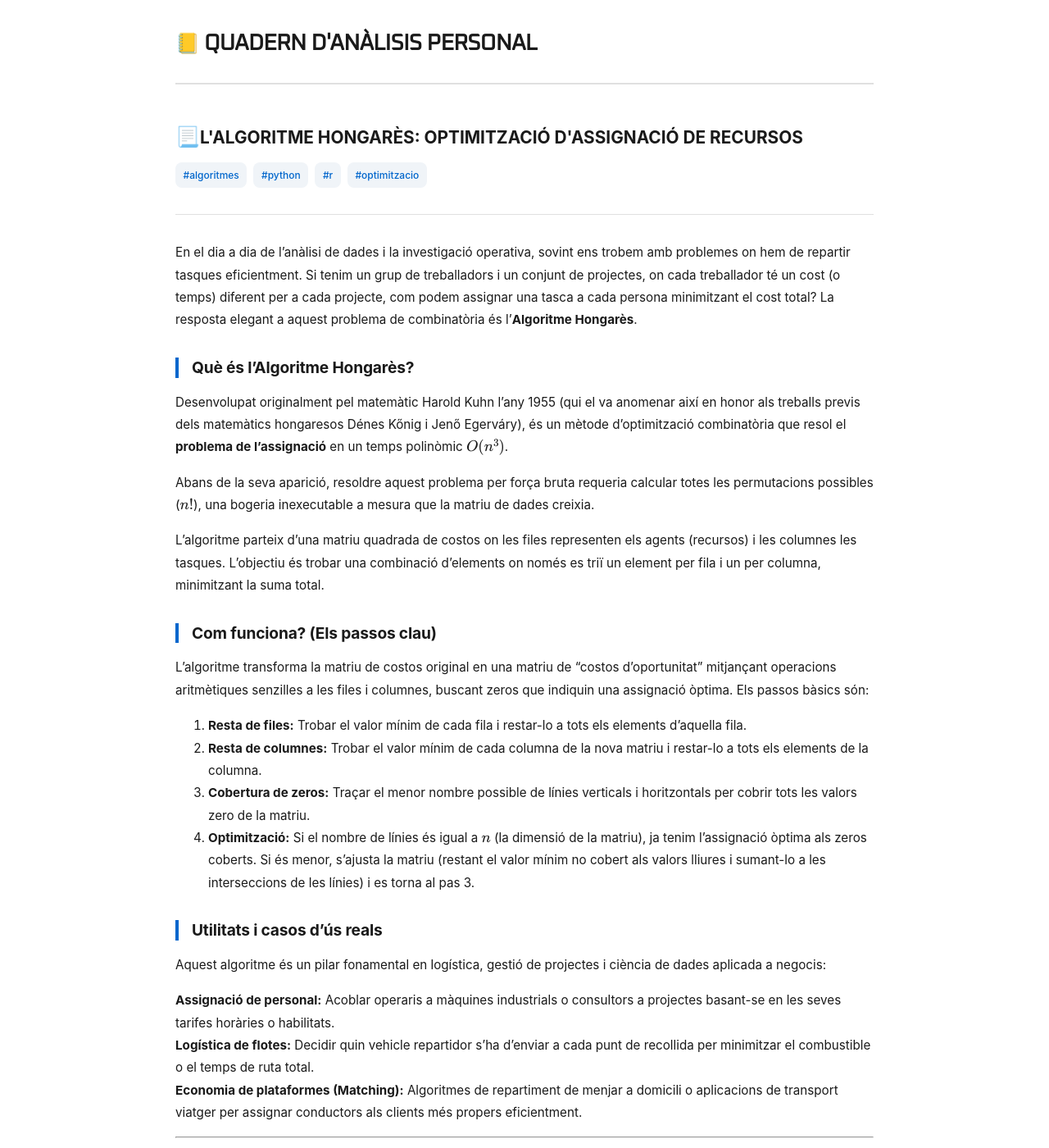
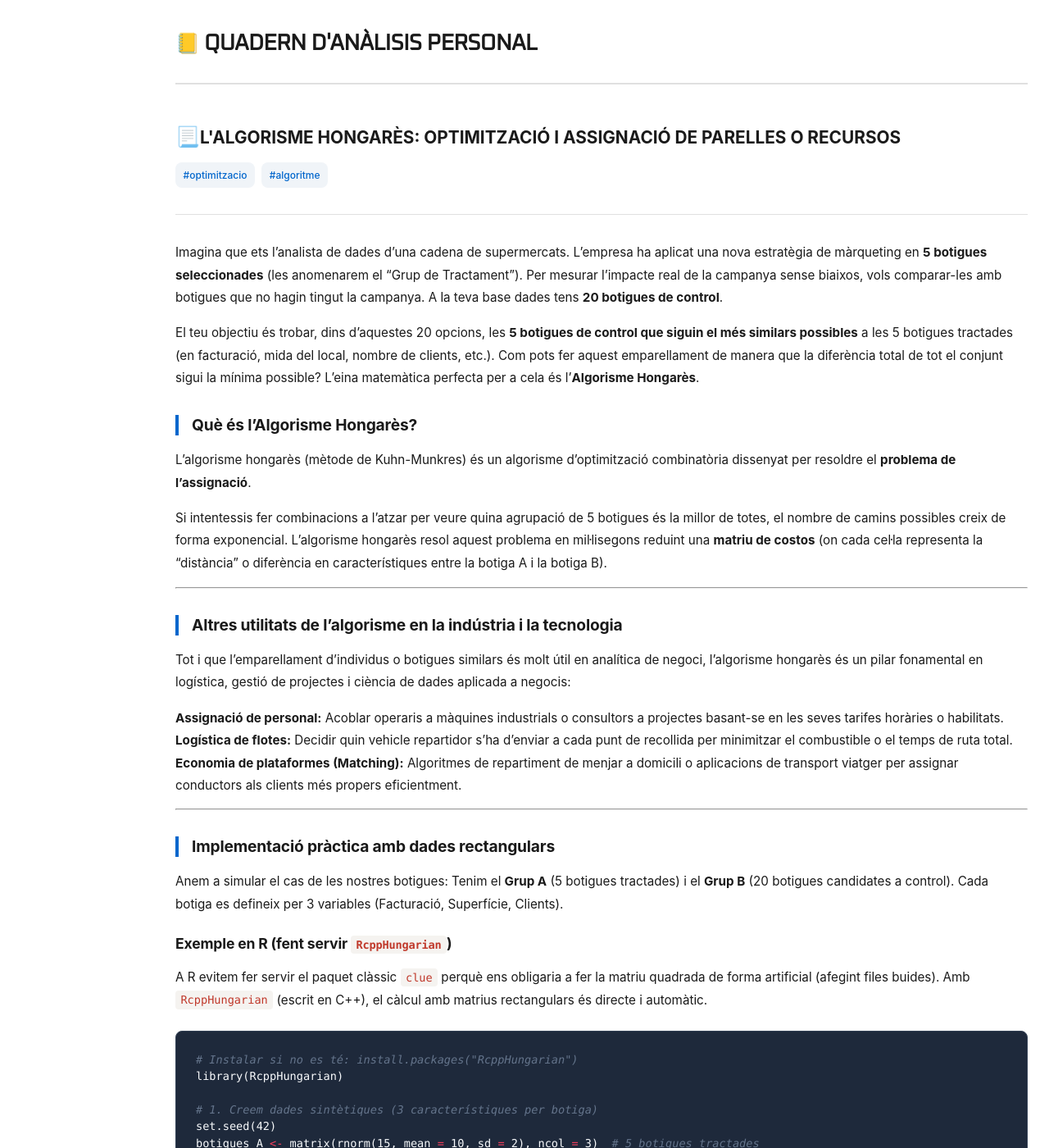
Before and after one commit to alberthr/alberthr.github.io, a Jekyll site: the page built from _posts/2020-06-09-algoritme-hongares.md, in a window 1280 px wide and 1400 px high. Shown: the whole window at 82% size. Built offline with Jekyll 4.4.1, drawn with Linux system fonts in a browser that asks for light colours; comment, search, counter and statistics services are not loaded; some of the changed text lies outside the part shown.

Commit message:
Update 2020-06-09-algoritme-hongares.md

````diff
--- a/_posts/2020-06-09-algoritme-hongares.md
+++ b/_posts/2020-06-09-algoritme-hongares.md
@@ -1,37 +1,26 @@
 ---
 layout: post
-title: "L'Algoritme Hongarès: Optimització d'assignació de recursos"
+title: "L'Algorisme Hongarès: Optimització i assignació de parelles o recursos"
 tags:
-  - algoritmes
-  - python
-  - r
   - optimitzacio
+  - algoritme
 ---
 
-En el dia a dia de l'anàlisi de dades i la investigació operativa, sovint ens trobem amb problemes on hem de repartir tasques eficientment. Si tenim un grup de treballadors i un conjunt de projectes, on cada treballador té un cost (o temps) diferent per a cada projecte, com podem assignar una tasca a cada persona minimitzant el cost total? La resposta elegant a aquest problema de combinatòria és l'**Algoritme Hongarès**.
+Imagina que ets l'analista de dades d'una cadena de supermercats. L'empresa ha aplicat una nova estratègia de màrqueting en **5 botigues seleccionades** (les anomenarem el "Grup de Tractament"). Per mesurar l'impacte real de la campanya sense biaixos, vols comparar-les amb botigues que no hagin tingut la campanya. A la teva base dades tens **20 botigues de control**.
 
+El teu objectiu és trobar, dins d'aquestes 20 opcions, les **5 botigues de control que siguin el més similars possibles** a les 5 botigues tractades (en facturació, mida del local, nombre de clients, etc.). Com pots fer aquest emparellament de manera que la diferència total de tot el conjunt sigui la mínima possible? L'eina matemàtica perfecta per a cela és l'**Algorisme Hongarès**.
 
+## Què és l'Algorisme Hongarès?
 
-## Què és l'Algoritme Hongarès?
+L'algorisme hongarès (mètode de Kuhn-Munkres) és un algorisme d'optimització combinatòria dissenyat per resoldre el **problema de l'assignació**.
 
-Desenvolupat originalment pel matemàtic Harold Kuhn l'any 1955 (qui el va anomenar així en honor als treballs previs dels matemàtics hongaresos Dénes Kőnig i Jenő Egerváry), és un mètode d'optimització combinatòria que resol el **problema de l'assignació** en un temps polinòmic $O(n^3)$.
+Si intentessis fer combinacions a l'atzar per veure quina agrupació de 5 botigues és la millor de totes, el nombre de camins possibles creix de forma exponencial. L'algorisme hongarès resol aquest problema en mil·lisegons reduint una **matriu de costos** (on cada cel·la representa la "distància" o diferència en característiques entre la botiga A i la botiga B).
 
-Abans de la seva aparició, resoldre aquest problema per força bruta requeria calcular totes les permutacions possibles ($n!$), una bogeria inexecutable a mesura que la matriu de dades creixia.
+---
 
-L'algoritme parteix d'una matriu quadrada de costos on les files representen els agents (recursos) i les columnes les tasques. L'objectiu és trobar una combinació d'elements on només es triï un element per fila i un per columna, minimitzant la suma total.
+## Altres utilitats de l'algorisme en la indústria i la tecnologia
 
-## Com funciona? (Els passos clau)
-
-L'algoritme transforma la matriu de costos original en una matriu de "costos d'oportunitat" mitjançant operacions aritmètiques senzilles a les files i columnes, buscant zeros que indiquin una assignació òptima. Els passos bàsics són:
-
-1. **Resta de files:** Trobar el valor mínim de cada fila i restar-lo a tots els elements d'aquella fila.
-2. **Resta de columnes:** Trobar el valor mínim de cada columna de la nova matriu i restar-lo a tots els elements de la columna.
-3. **Cobertura de zeros:** Traçar el menor nombre possible de línies verticals i horitzontals per cobrir tots les valors zero de la matriu.
-4. **Optimització:** Si el nombre de línies és igual a $n$ (la dimensió de la matriu), ja tenim l'assignació òptima als zeros coberts. Si és menor, s'ajusta la matriu (restant el valor mínim no cobert als valors lliures i sumant-lo a les interseccions de les línies) i es torna al pas 3.
-
-## Utilitats i casos d'ús reals
-
-Aquest algoritme és un pilar fonamental en logística, gestió de projectes i ciència de dades aplicada a negocis:
+Tot i que l'emparellament d'individus o botigues similars és molt útil en analítica de negoci, l'algorisme hongarès és un pilar fonamental en logística, gestió de projectes i ciència de dades aplicada a negocis:
 
 * **Assignació de personal:** Acoblar operaris a màquines industrials o consultors a projectes basant-se en les seves tarifes horàries o habilitats.
 * **Logística de flotes:** Decidir quin vehicle repartidor s'ha d'enviar a cada punt de recollida per minimitzar el combustible o el temps de ruta total.
@@ -39,60 +28,69 @@ Aquest algoritme és un pilar fonamental en logística, gestió de projectes i c
 
 ---
 
-## Implementació Pràctica
+## Implementació pràctica amb dades rectangulars
 
-Avui en dia no cal fer aquestes restes a mà. Tant Python com R tenen llibreries optimitzades que resolen el problema en mil·lisegons. Suposem que tenim 3 treballadors i 3 tasques amb la següent matriu de costos:
+Anem a simular el cas de les nostres botigues: Tenim el **Grup A** (5 botigues tractades) i el **Grup B** (20 botigues candidates a control). Cada botiga es defineix per 3 variables (Facturació, Superfície, Clients).
 
-\begin{pmatrix} 9 & 2 & 78 \\\ 6 & 4 & 37 \\\ 5 & 8 & 26 \end{pmatrix}
+### Exemple en R (fent servir `RcppHungarian`)
 
+A R evitem fer servir el paquet clàssic `clue` perquè ens obligaria a fer la matriu quadrada de forma artificial (afegint files buides). Amb `RcppHungarian` (escrit en C++), el càlcul amb matrius rectangulars és directe i automàtic.
 
-### Exemple en Python
+```R
+# Instalar si no es té: install.packages("RcppHungarian")
+library(RcppHungarian)
 
-A Python, utilitzem la funció `linear_sum_assignment` de la llibreria científica `scipy`.
+# 1. Creem dades sintètiques (3 característiques per botiga)
+set.seed(42)
+botigues_A <- matrix(rnorm(15, mean = 10, sd = 2), ncol = 3)  # 5 botigues tractades
+botigues_B <- matrix(rnorm(60, mean = 10.5, sd = 2), ncol = 3) # 20 botigues control
+
+# 2. Construïm la matriu de costos rectangular (5 files x 20 columnes)
+# Calculem la distància Euclídea entre cada combinació possible
+matriu_costos <- as.matrix(dist(rbind(botigues_A, botigues_B)))[1:5, 6:25]
+
+cat("Dimensió de la matriu de costos:", dim(matriu_costos)[1], "files x", dim(matriu_costos)[2], "columnes.\n\n")
+
+# 3. Executem l'algorisme (busca MINIMITZAR la distància total)
+solucio <- HungarianSolver(matriu_costos)
+
+# 4. Mostrar les parelles d'èxit
+# Nota: Sumem 1 als índexs perquè el motor de C++ comença a comptar des de 0
+parelles <- solucio$pairs
+
+print("Parelles òptimes trobades (Botiga Tractada -> Botiga Control):")
+for(i in 1:nrow(parelles)) {
+  if(parelles[i, 2] != 0) {
+    cat(paste("La Botiga A_", parelles[i, 1], " s'aparella amb la Botiga Control B_", parelles[i, 2], "\n", sep=""))
+  }
+}
+```
+
+### Exemple en Python (fent servir `scipy`)
+
+A Python, la funció nativa linear_sum_assignment de la llibreria `scipy` gestiona les matrius rectangulars a la perfecció de manera interna.
 
 ```python
 import numpy as np
+from scipy.spatial.distance import cdist
 from scipy.optimize import linear_sum_assignment
 
-# Definim la matriu de costos
-cost_matrix = np.array([
-    [9, 2, 78],
-    [6, 4, 37],
-    [5, 8, 26]
-])
+# 1. Creem les mateixes dades sintètiques (3 característiques per botiga)
+np.random.seed(42)
+botigues_A = np.random.normal(loc=10, scale=2, size=(5, 3))    # 5 files (Tractades)
+botigues_B = np.random.normal(loc=10.5, scale=2, size=(20, 3)) # 20 files (Controls)
 
-# Apliquem l'algoritme hongarès
-row_ind, col_ind = linear_sum_assignment(cost_matrix)
+# 2. Calcular la matriu de costos rectangular (5x20)
+matriu_costos = cdist(botigues_A, botigues_B, metric='euclidean')
 
-# Mostrem els resultats
-print("Assignacions òptimes:")
-for worker, task in zip(row_ind, col_ind):
-    print(f"Treballador {worker} -> Tasca {task} (Cost: {cost_matrix[worker, task]})")
+print(f"Dimensió de la matriu de costos a Python: {matriu_costos.shape[0]} files x {matriu_costos.shape[1]} columnes.\n")
 
-print(f"Cost total mínim: {cost_matrix[row_ind, col_ind].sum()}")
+# 3. Apliquem l'Algorisme Hongarès
+# El mètode retornarà exactament 5 assignacions òptimes
+files_A, columnes_B = linear_sum_assignment(matriu_costos)
+
+# 4. Mostrar el resultat de l'emparellament
+print("Parelles òptimes trobades (Python):")
+for a, b in zip(files_A, columnes_B):
+    print(f"La Botiga A_{a+1} s'aparella amb la Botiga Control B_{b+1} (Diferència: {matriu_costos[a, b]:.2f})")
 ```
-
-### Exemple en R
-A R, podem utilitzar el paquet `clue` que conté la funció `solve_LSAP` (Linear Sum Assignment Problem).
-
-```r
-# Cal instal·lar el paquet si no el tens: install.packages("clue")
-library(clue)
-
-# Definim la matriu de costos
-cost_matrix <- matrix(c(9, 6, 5,
-                        2, 4, 8,
-                        78, 37, 26),
-                      nrow = 3, ncol = 3)
-
-# Apliquem l'algoritme hongarès
-resultat <- solve_LSAP(cost_matrix)
-
-# Mostrem els resultats
-print("Tasques assignades als treballadors 1, 2 i 3 respectivament:")
-print(as.vector(resultat))
-
-# Calculem el cost total
-cost_total <- sum(cost_matrix[cbind(seq_along(resultat), resultat)])
-cat("Cost total mínim:", cost_total, "\n")
-```
````
